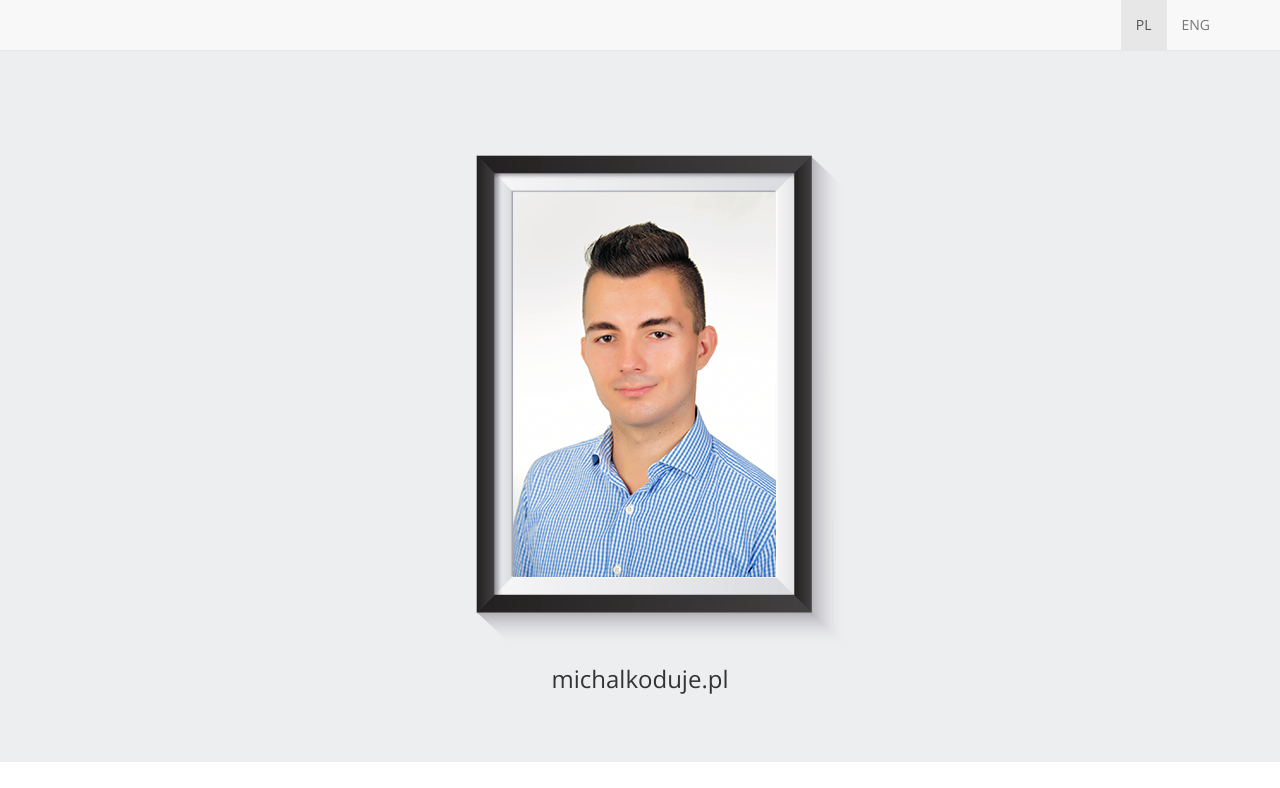
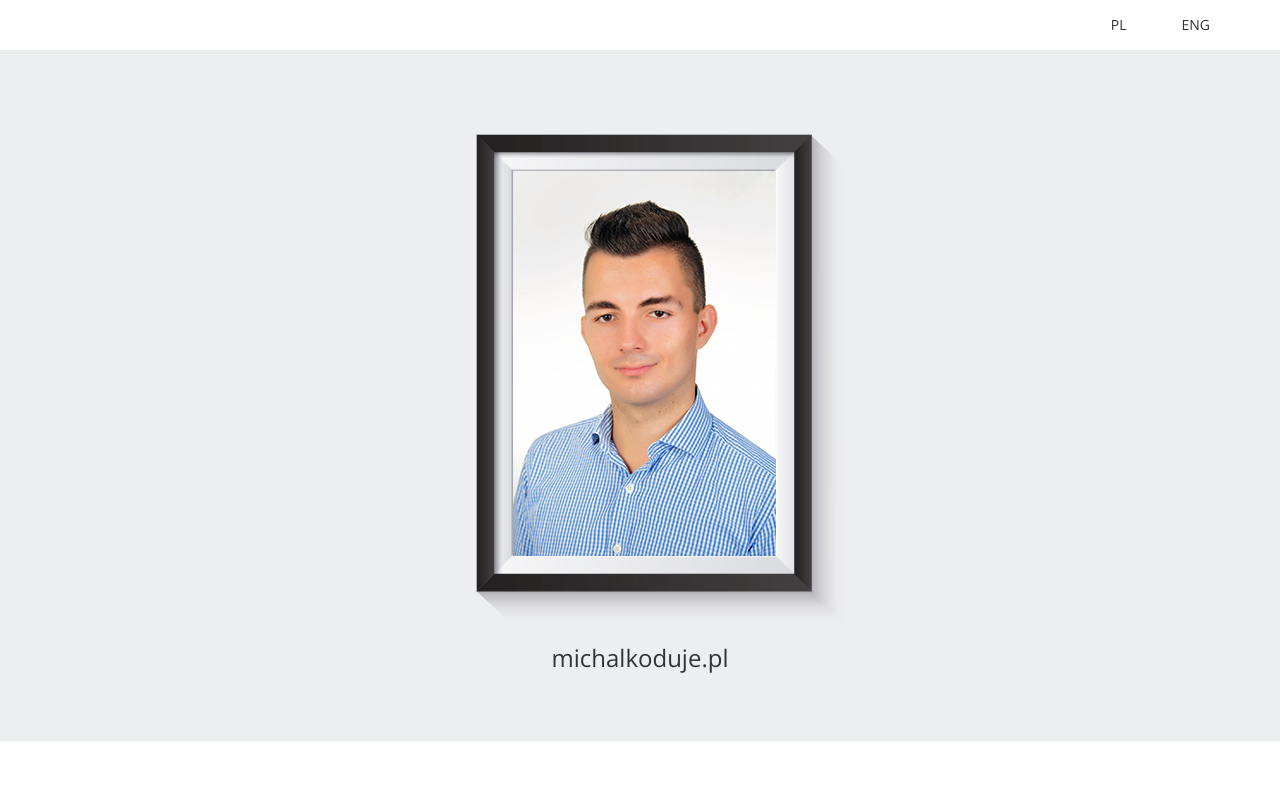
Before and after one commit to MichalZmu/CV-page, a plain HTML site: page index.html in a window 1280 px wide. Shown: the top 788 px of the page. Drawn offline with nearby package versions, Linux system fonts and the light colour scheme.

Commit message:
0.0.7.6
Add new nav bar

```diff
--- a/css/style.css
+++ b/css/style.css
@@ -5,6 +5,38 @@ body{
 
 header {
     padding-bottom: 60px;
+}
+
+nav {
+    background-color: white !important;
+}
+
+.nav {
+    float: right;
+    text-decoration: none;
+    height: 50px;
+}
+
+.nav li {
+    float: left;
+    margin-left: 55px;
+    margin-top: 15px;
+    margin-bottom: 15px;
+
+
+}
+
+.nav a {
+    padding: 0px !important;
+    display: block;
+    color: inherit;
+
+
+}
+
+.nav a:hover {
+    border-bottom: 2px solid black !important;
+    background-color: transparent !important;
 }
 
 img {
--- a/index.html
+++ b/index.html
@@ -30,9 +30,9 @@
 
   </head>
   <body>
-   <nav class="navbar navbar-default navbar-static-top " >
+   <nav>
        <div class="container">
-          <ul class="nav navbar-nav navbar-right">
+          <ul class="nav">
               <li class="active"><a href="index.html">PL</a></li>
               <li><a href="index-eng.html">ENG</a></li>
             </ul>
```
Also changed, not shown: index-eng.html (+2 -2 lines).
